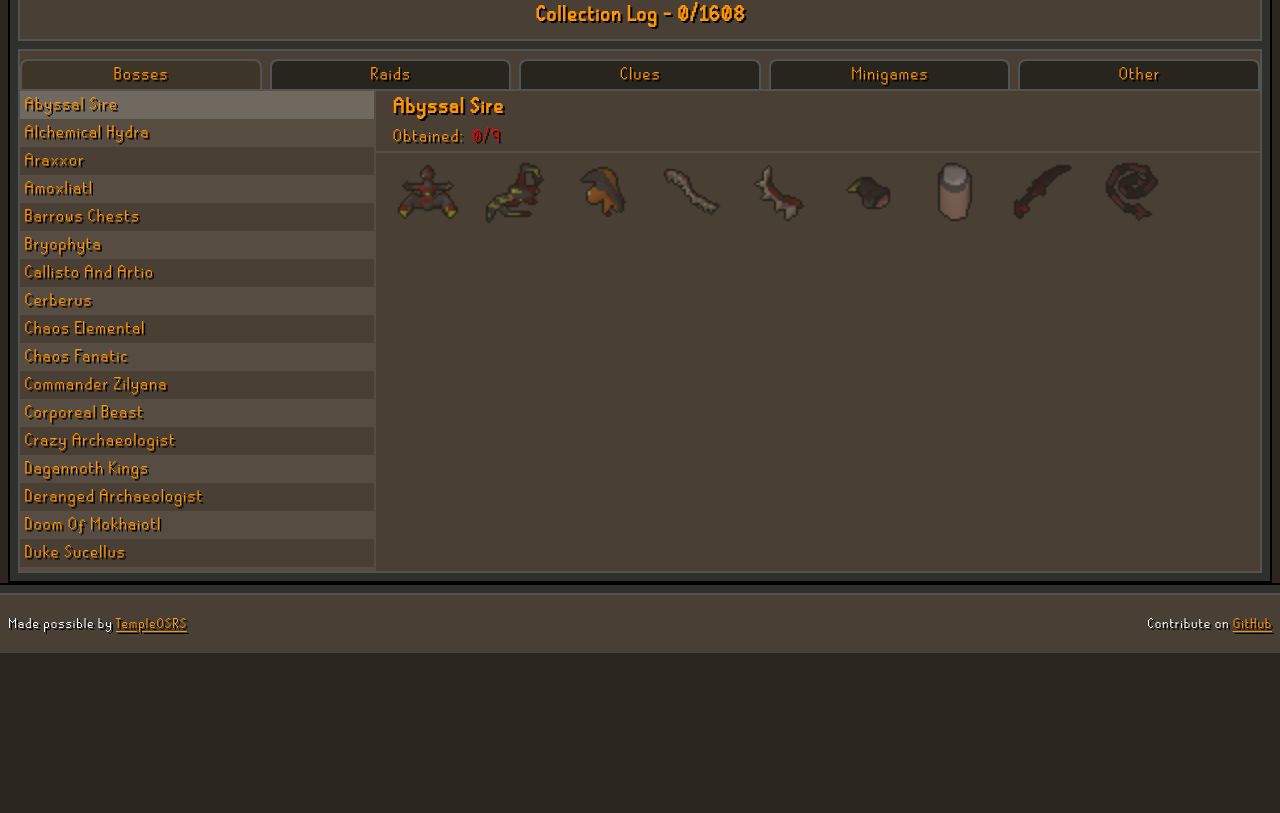
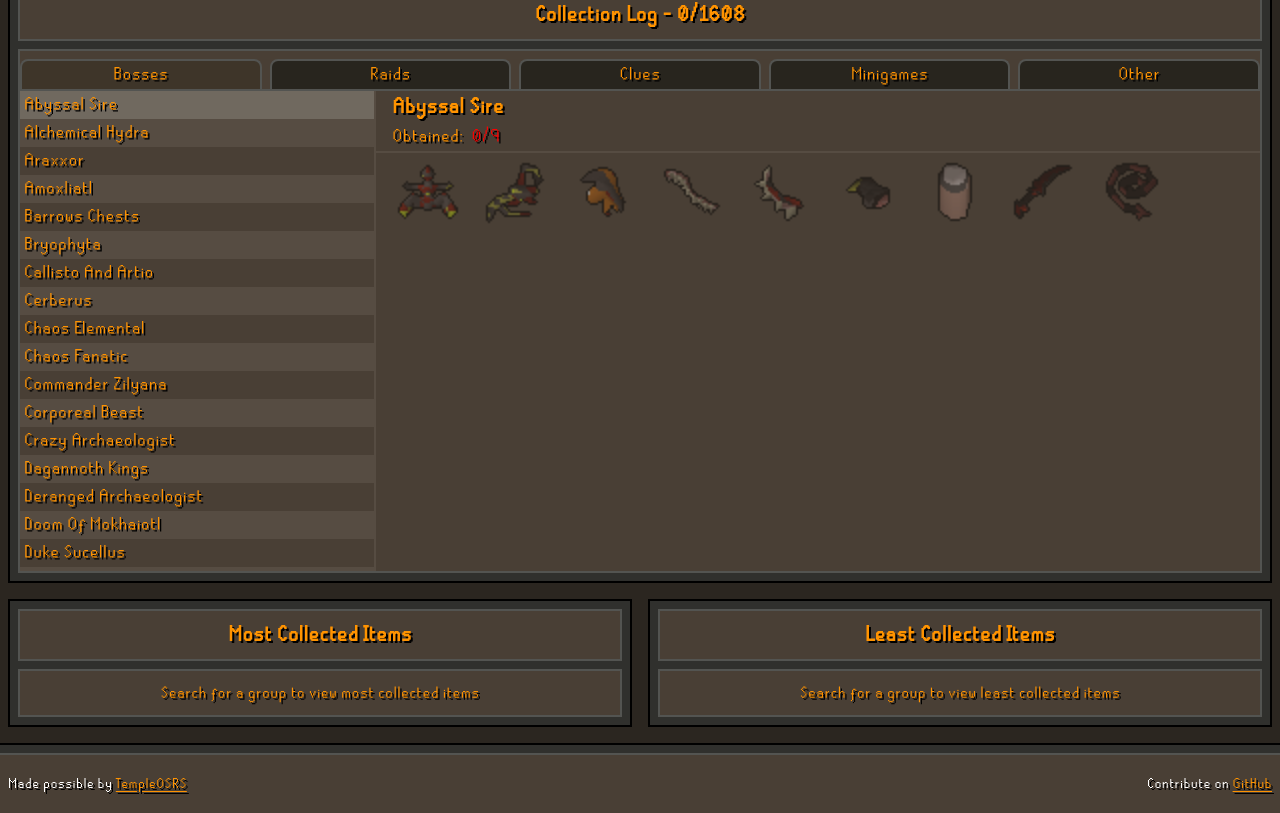
Before and after one commit to sequenter/Cloggers-react, a React (Vite) app: page / in a window 1280 px wide. Shown: the part 257-1070 px from the top of the page. Before the commit the page ends 910 px from the top, so only its background shows below. Built offline with nearby package versions, Linux system fonts and the light colour scheme.

Commit message:
Added featured items

```diff
--- a/src/App.tsx
+++ b/src/App.tsx
@@ -1,6 +1,6 @@
 import './App.css';
 
-import { CollectionLog, Footer, Header, Ranking } from '@components';
+import { CollectionLog, Featured, Footer, Header, Ranking } from '@components';
 
 function App() {
   return (
@@ -8,10 +8,12 @@ function App() {
       <div className="flex flex-col gap-4 min-h-screen">
         <Header />
 
-        <main className="flex flex-col container mx-auto gap-4 px-2 grow">
+        <main className="flex flex-col container mx-auto gap-4 mb-4 px-2 grow">
           <Ranking />
 
           <CollectionLog />
+
+          <Featured />
         </main>
       </div>
 
--- a/src/components/index.ts
+++ b/src/components/index.ts
@@ -1,5 +1,7 @@
 export { default as CollectionItem } from './ui/CollectionItem';
 export { default as CollectionLog } from './ui/CollectionLog';
+export { default as Featured } from './ui/Featured';
+export { default as FeaturedItems } from './ui/FeaturedItems';
 export { default as Footer } from './ui/Footer';
 export { default as Header } from './ui/Header';
 export { default as Icon } from './ui/Icon';
--- /dev/null
+++ b/src/components/ui/Featured.tsx
@@ -0,0 +1,35 @@
+import { useMemo } from 'react';
+
+import { FeaturedItems } from '@components';
+
+import { useCollections } from '@hooks/useCollections';
+
+const MAX_FEATURED_ITEMS = 50;
+
+const Featured = () => {
+  const { collectedItems } = useCollections();
+
+  const sortedCollectedItems = useMemo(
+    /**
+     * Sort collected items first by the amount of players collected, and then by item name.
+     */
+    () => collectedItems.sort((a, b) => b.playersCollected.length - a.playersCollected.length || a.name.localeCompare(b.name)),
+    [collectedItems]
+  );
+
+  return (
+    <div className="grid grid-cols-1 lg:grid-cols-2 gap-4">
+      <FeaturedItems
+        title="most collected items"
+        items={sortedCollectedItems.slice(0, MAX_FEATURED_ITEMS)}
+      />
+
+      <FeaturedItems
+        title="least collected items"
+        items={sortedCollectedItems.slice(sortedCollectedItems.length - MAX_FEATURED_ITEMS)}
+      />
+    </div>
+  );
+};
+
+export default Featured;
--- /dev/null
+++ b/src/components/ui/FeaturedItems.tsx
@@ -0,0 +1,43 @@
+import CollectionItem from './CollectionItem';
+
+import type { ItemDetail } from '@types';
+
+interface Props {
+  items: Array<ItemDetail>;
+  title: string;
+}
+
+const FeaturedItems = ({ items, title }: Props) => {
+  return (
+    <div className="flex flex-col gap-2 p-2 border-2 border-black bg-grey-100">
+      <div className="flex items-center justify-center gap-4 py-2 border-2 border-grey-50 bg-primary-100">
+        <span className="capitalize font-bold text-2xl">{title}</span>
+      </div>
+
+      <div className="p-2 border-2 border-grey-50 bg-primary-100">
+        {items.length > 0 ? (
+          <div className="grid grid-cols-10">
+            {items.map((item) => (
+              <div
+                key={item.name}
+                className="flex items-center justify-center"
+              >
+                <CollectionItem
+                  scale="scale-100"
+                  size="w-9 h-9"
+                  {...item}
+                />
+              </div>
+            ))}
+          </div>
+        ) : (
+          <div className="flex items-center justify-center w-full">
+            <span className="text-lg">Search for a group to view {title}</span>
+          </div>
+        )}
+      </div>
+    </div>
+  );
+};
+
+export default FeaturedItems;
--- a/src/components/ui/Header.tsx
+++ b/src/components/ui/Header.tsx
@@ -16,7 +16,7 @@ const Header = () => {
   const { data, error, isLoading } = useCollections();
   const { open } = useDialog();
   const { players } = useGroup();
-  const { setGroupId } = useSearch();
+  const { resetSelectedPlayers, setGroupId } = useSearch();
 
   /**
    * On group search.
@@ -25,6 +25,7 @@ const Header = () => {
   const onSearch = (e: FormEvent | MouseEvent) => {
     e.preventDefault();
 
+    resetSelectedPlayers();
     setGroupId(searchGroupId);
   };
 
```
